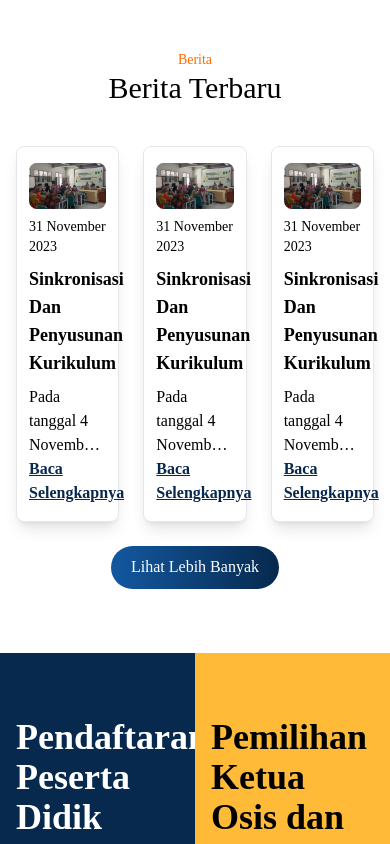
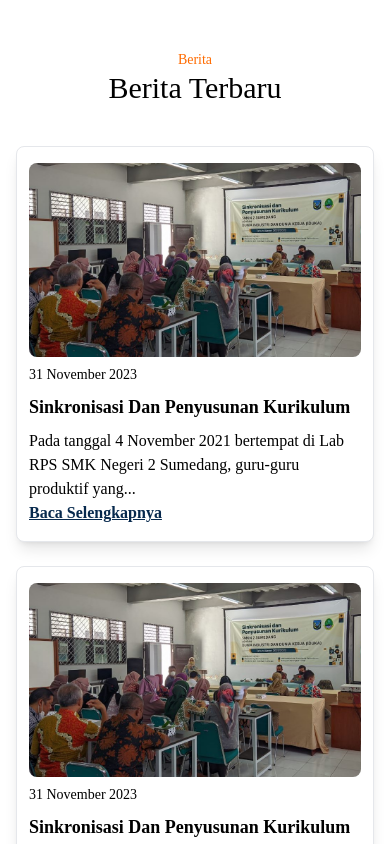
Before and after one commit to isyhfadilah/smkn2sumedang, a Next.js app: page / in a window 390 px wide. Shown: the part 1840-2684 px from the top of the page. Built offline with nearby package versions, Linux system fonts and the light colour scheme; a web font is replaced by a local one.

Commit message:
fix: grid cols in berita section

```diff
--- a/src/components/common/sections/landing/berita.tsx
+++ b/src/components/common/sections/landing/berita.tsx
@@ -11,7 +11,7 @@ export const LandingBerita = () => {
           <p className="text-sm text-dark">Berita</p>
           <h1 className="text-3xl font-medium">Berita Terbaru</h1>
         </div>
-        <div className="grid grid-cols-3 gap-6 pt-4">
+        <div className="grid grid-cols-1 md:grid-cols-2 lg:grid-cols-3 gap-6 pt-4">
           {berita.slice(3).map((item, index) => (
             <CardBerita
               key={index}
--- a/src/shared/styles/app.css
+++ b/src/shared/styles/app.css
@@ -725,6 +725,7 @@
 .sm\:w-10\/12{width:83.3333333333%;}
 }
 @media (min-width: 768px){
+.md\:grid-cols-2{grid-template-columns:repeat(2,minmax(0,1fr));}
 .md\:grid-cols-3{grid-template-columns:repeat(3,minmax(0,1fr));}
 .md\:block{display:block;}
 .md\:h-\[340px\]{height:340px;}
@@ -736,6 +737,7 @@
 }
 @media (min-width: 1024px){
 .lg\:grid-cols-2{grid-template-columns:repeat(2,minmax(0,1fr));}
+.lg\:grid-cols-3{grid-template-columns:repeat(3,minmax(0,1fr));}
 .lg\:mb-0{margin-bottom:0;}
 .lg\:mt-0{margin-top:0;}
 .lg\:block{display:block;}
```
